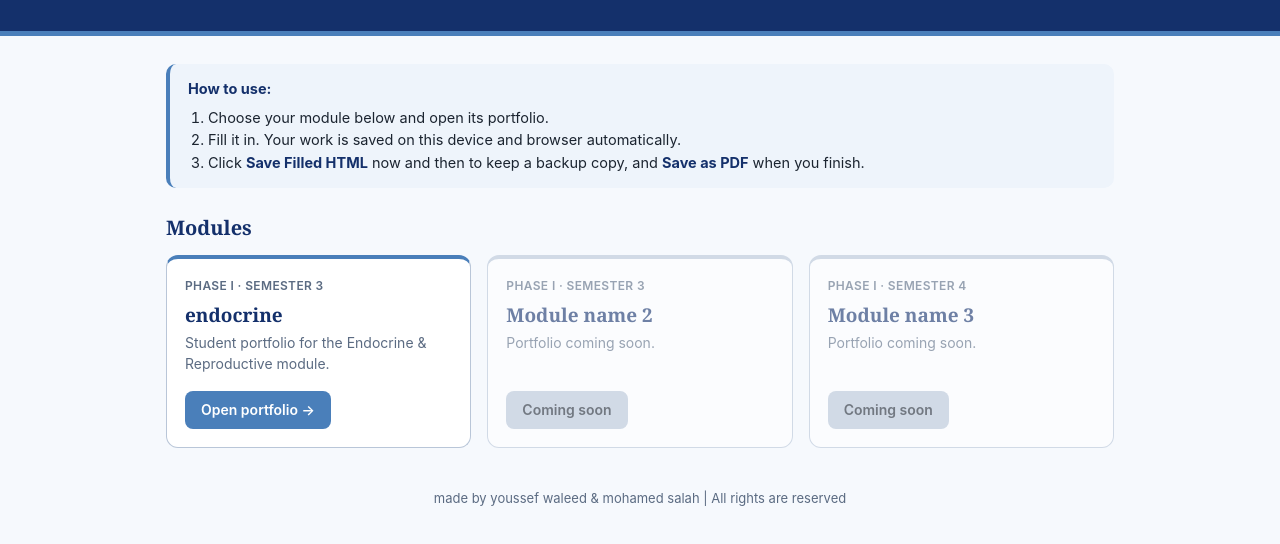
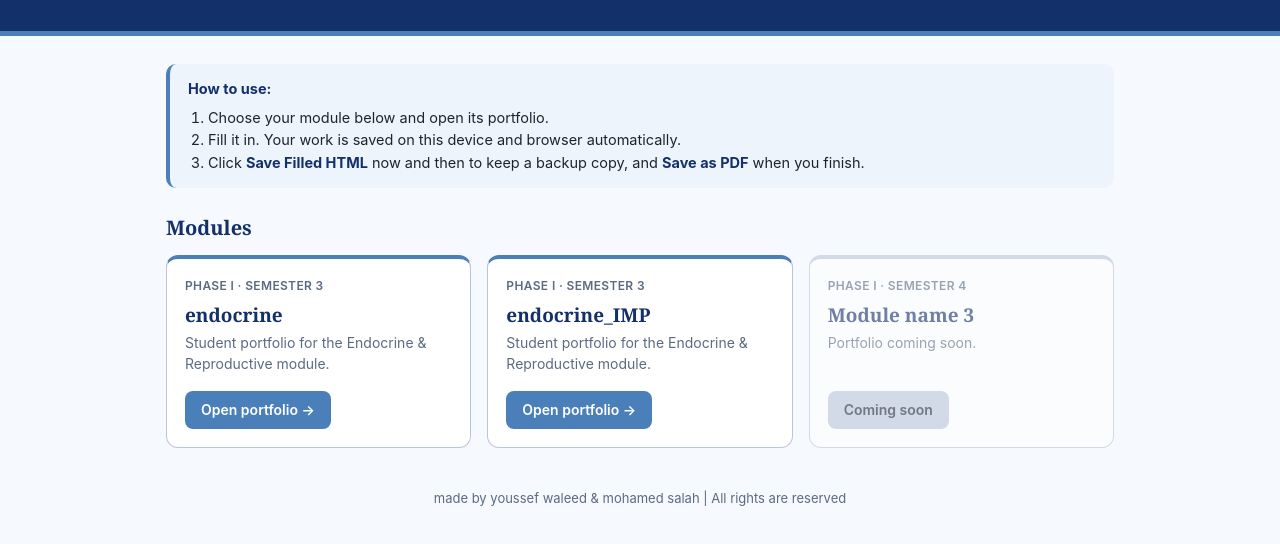
Before and after one commit to Jooeladl/portfolio, a plain HTML site: page index.html in a window 1280 px wide. Shown: the part 122-666 px from the top of the page. Drawn offline with Linux system fonts and the light colour scheme.

Commit message:
Update MODULES array with new module entry

```diff
--- a/index.html
+++ b/index.html
@@ -54,7 +54,7 @@ footer{text-align:center;color:var(--mut);font-size:13px;padding:0 16px 30px}
    ready  : true  = clickable card, false = greyed "Coming soon"        */
 const MODULES = [
   { name:"endocrine", phase:"Phase I", sem:"Semester 3", desc:"Student portfolio for the Endocrine & Reproductive module.", folder:"endocrine", ready:true },
-  { name:"Module name 2",            phase:"Phase I", sem:"Semester 3", desc:"Portfolio coming soon.", folder:"module2", ready:false },
+  { name:"endocrine_IMP", phase:"Phase I", sem:"Semester 3", desc:"Student portfolio for the Endocrine & Reproductive module.", folder:"endocrine_IMP", ready:true },
   { name:"Module name 3",            phase:"Phase I", sem:"Semester 4", desc:"Portfolio coming soon.", folder:"module3", ready:false }
 ];
 const grid=document.getElementById('grid');
```
